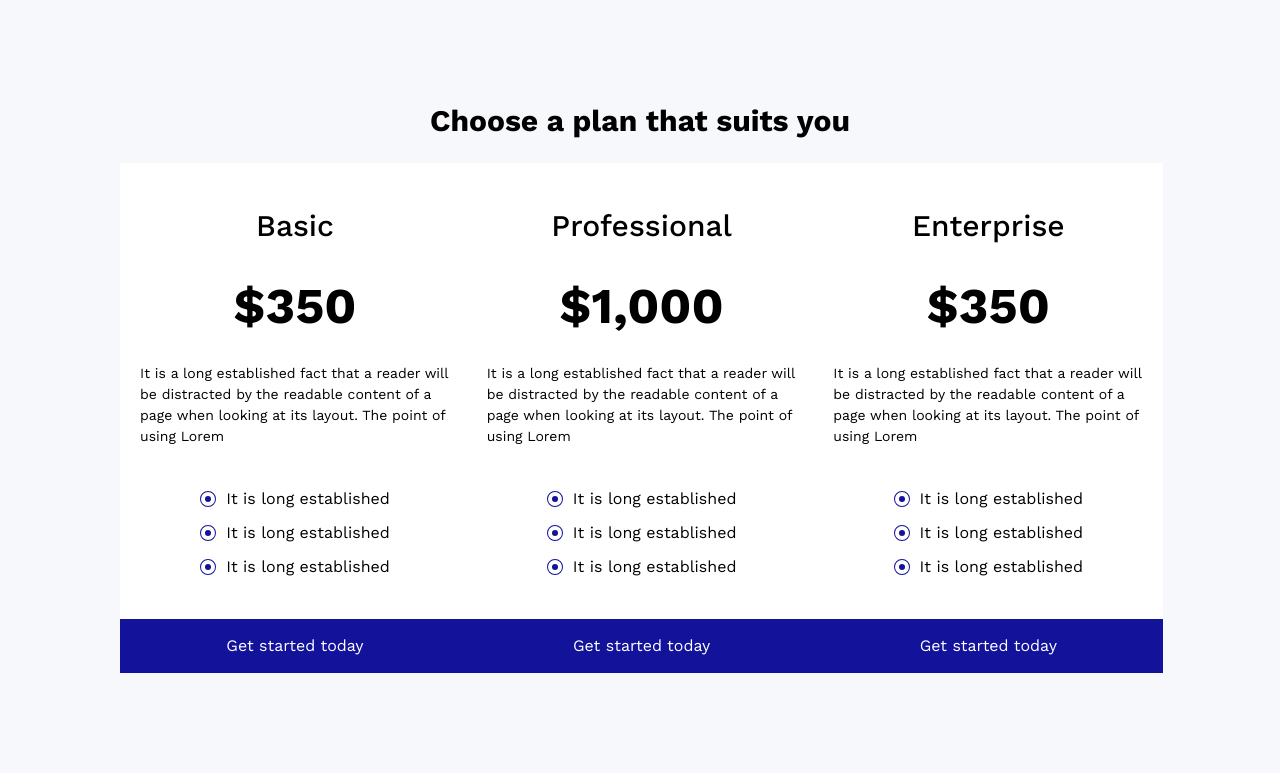
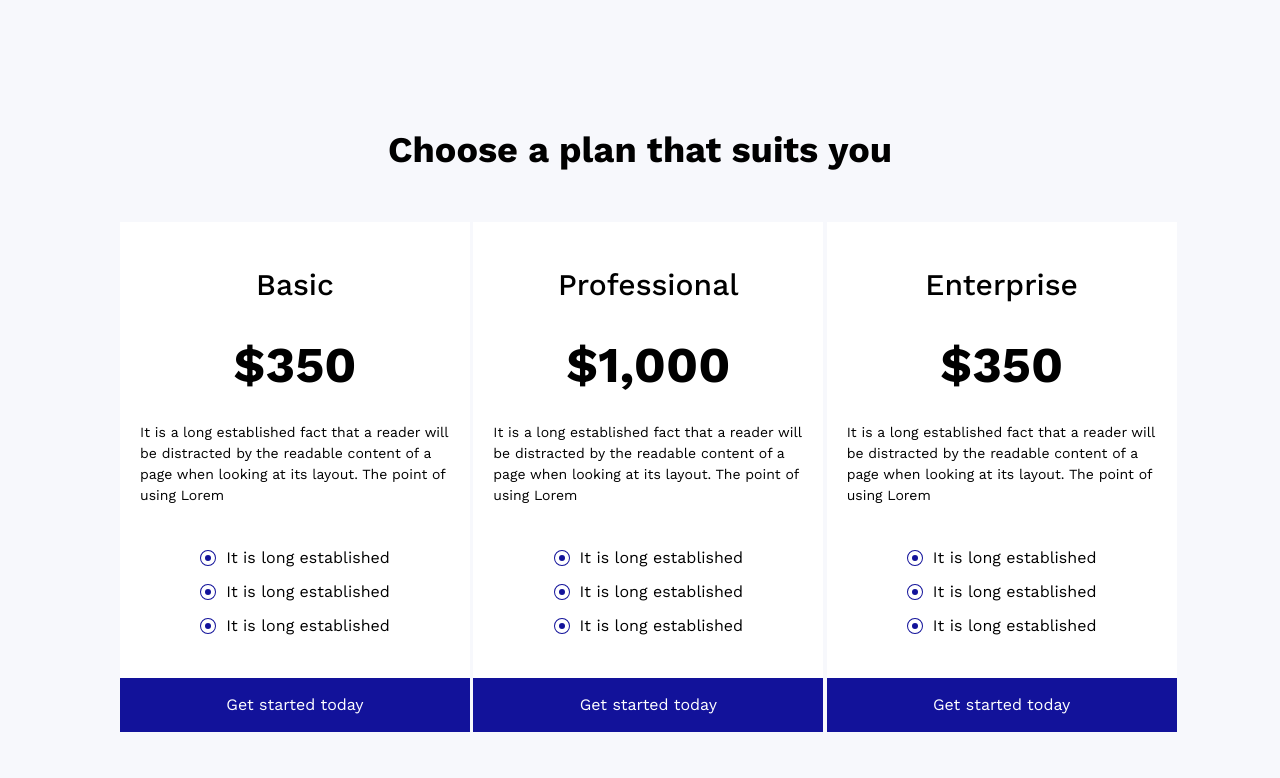
Before and after one commit to Niscolinx/opoko, a React (Vite) app: page /pricing in a window 1280 px wide. Shown: the part 602-1380 px from the top of the page. Built offline with nearby package versions, Linux system fonts and the light colour scheme.

Commit message:
working on pricing

```diff
--- a/src/pages/Pricing.tsx
+++ b/src/pages/Pricing.tsx
@@ -85,11 +85,11 @@ function Pricing() {
           clipPath: `inset(0 -100vmax)`,
         }}
       >
-        <p className="font-bold text-[3rem] text-center">
+        <p className="font-bold text-[3.6rem] text-center my-10">
           Choose a plan that suits you
         </p>
         <div
-          className="grid"
+          className="grid gap-8"
           style={{
             gridTemplateColumns: 'repeat(auto-fit, minmax(30rem, 1fr))',
           }}
```
